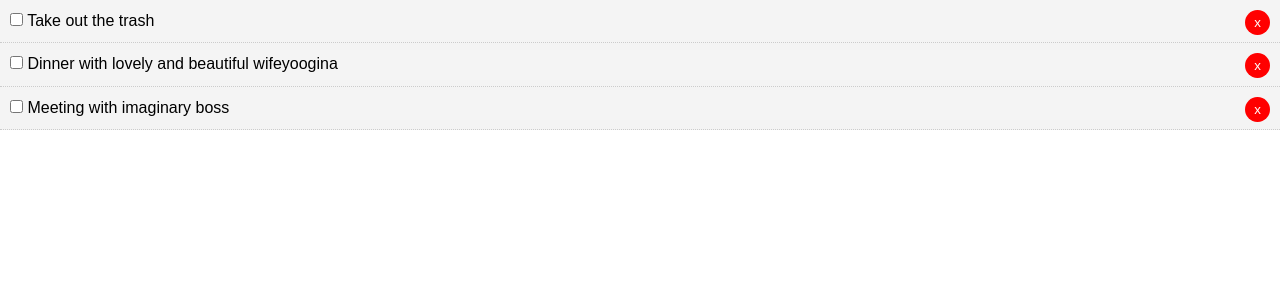
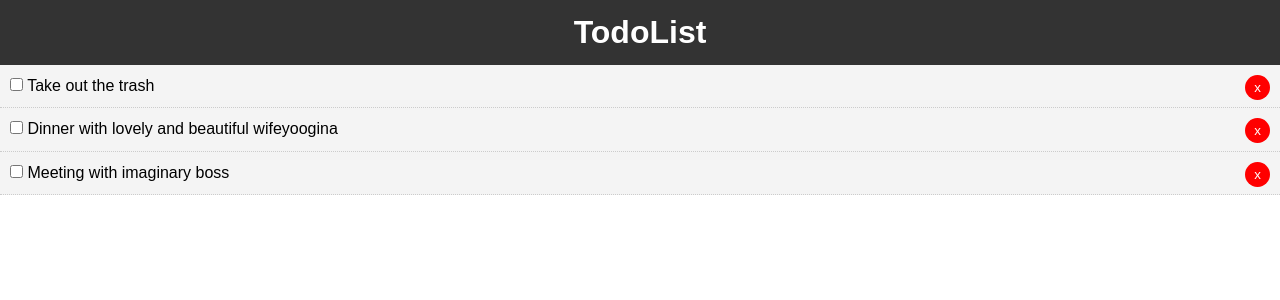
Before and after one commit to michaelpearsun/todoapp, a React (Create React App) app: page / in a window 1280 px wide. Shown: the top 300 px of the page. Built offline with nearby package versions, Linux system fonts and the light colour scheme.

Commit message:
Header Added

```diff
--- a/src/App.js
+++ b/src/App.js
@@ -1,4 +1,5 @@
 import React, { Component } from 'react';
+import Header from './components/layout/Header'
 import Todos from './components/Todos'
 import './App.css';
 
@@ -25,12 +26,14 @@
 
   // Toggle Complete
   markComplete = (id) => {
-    this.setState({ todos: this.state.todos.map(todo => {
-      if(todo.id === id) {
-        todo.completed = !todo.completed
-      }
-      return todo;
-    })});
+    this.setState({
+      todos: this.state.todos.map(todo => {
+        if (todo.id === id) {
+          todo.completed = !todo.completed
+        }
+        return todo;
+      })
+    });
   }
 
   delTodo = (id) => {
@@ -40,7 +43,8 @@
   render() {
     return (
       <div className="App">
-        <Todos todos={this.state.todos} markComplete={this.markComplete} delTodo={this.delTodo}/>
+        <Header />
+        <Todos todos={this.state.todos} markComplete={this.markComplete} delTodo={this.delTodo} />
       </div>
     );
   }
--- /dev/null
+++ b/src/components/layout/Header.js
@@ -0,0 +1,17 @@
+import React from 'react'
+
+export default function Header() {
+    return (
+        <header style={headerStyle}>
+            <h1>TodoList</h1>
+        </header>
+    )
+}
+
+const headerStyle = {
+    background: '#333',
+    color: '#fff',
+    textAlign: 'center',
+    padding: '10px'
+
+}
```
